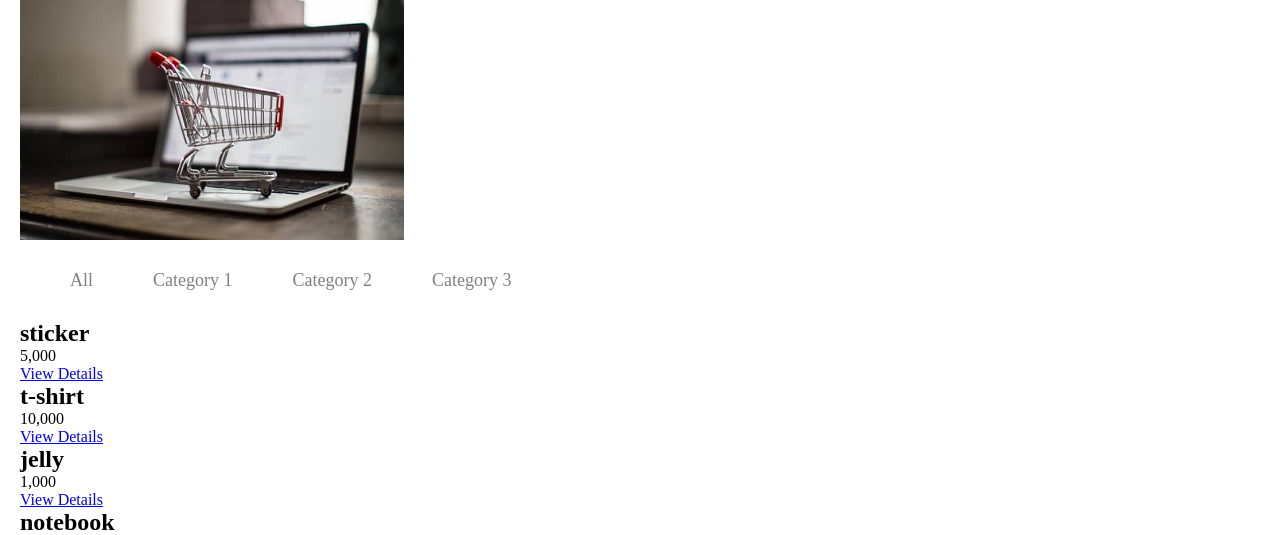
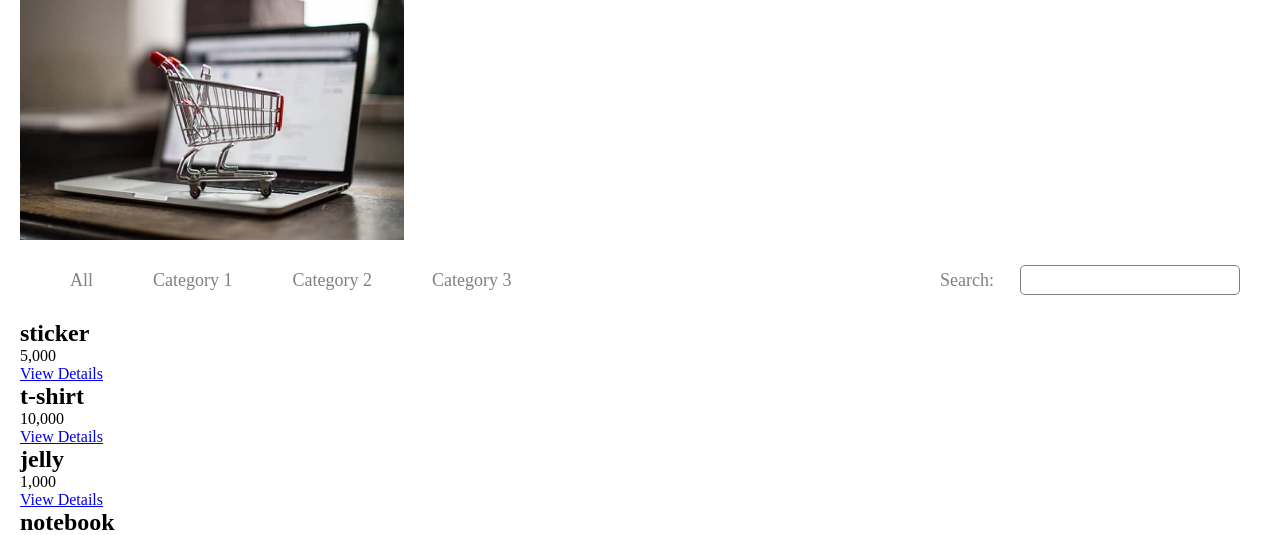
Before and after one commit to aptheparker/online-shop-api, a Node server app: page /shop/ in a window 1280 px wide. Shown: the part 80-615 px from the top of the page. Run offline with Node 20, Linux system fonts and the light colour scheme.

Commit message:
shop search input added

```diff
--- a/public/css/shop.css
+++ b/public/css/shop.css
@@ -24,6 +24,23 @@
 
 .category-navbar ul li a{
   text-decoration: none;
+  font-size: 18px;
   color: grey;
+}
+
+.search {
+  width: 300px;
   font-size: 18px;
+  color: grey;
+  display: flex;
+  justify-content: space-between;
+  align-items: center;
 }
+
+.search input{
+  width: 220px;
+  height: 30px;
+  border-radius: 5px;
+  border: 1px solid grey;
+  padding: 5px;
+}
--- a/views/shop/shop.ejs
+++ b/views/shop/shop.ejs
@@ -2,13 +2,17 @@
   <head>
     <title><%= pageTitle %></title>
     <link rel="stylesheet" href="css/style.css" />
-    <link rel="stylesheet" href="css/shop.css">
+    <link rel="stylesheet" href="css/shop.css" />
   </head>
   <body>
     <%- include('../partials/navbar') %>
 
     <main>
-      <img src="<%= imgUrl %>" alt="online-shop image" class="online-shop-img">
+      <img
+        src="<%= imgUrl %>"
+        alt="online-shop image"
+        class="online-shop-img"
+      />
       <nav class="category-navbar">
         <ul>
           <li><a href="/">All</a></li>
@@ -16,6 +20,7 @@
           <li><a href="/">Category 2</a></li>
           <li><a href="/">Category 3</a></li>
         </ul>
+        <div class="search">Search: <input type="text" /></div>
       </nav>
       <% for (let p of products) { %>
       <h2><%= p.productName %></h2>
```
